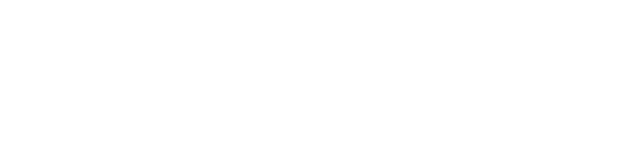
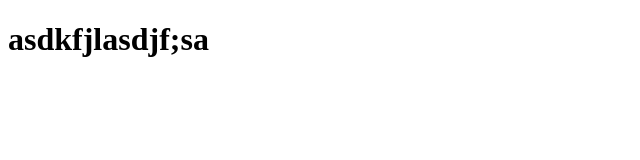
Before and after one commit to tintinnkt/backend1, a plain HTML site: page index.html in a window 1280 px wide. Shown: the whole page, without its empty margins (0-640 px from the left). Drawn offline with Linux system fonts and the light colour scheme.

Commit message:
add h1 tag

```diff
--- a/index.html
+++ b/index.html
@@ -5,5 +5,7 @@
     <meta name="viewport" content="width=device-width, initial-scale=1.0" />
     <title>Document</title>
   </head>
-  <body></body>
+  <body>
+    <h1>asdkfjlasdjf;sa</h1>
+  </body>
 </html>
```
